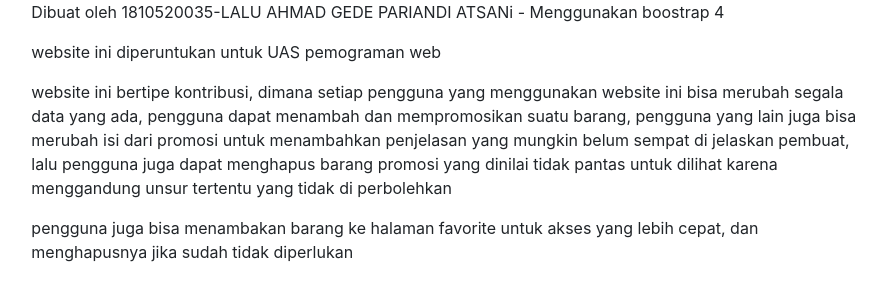
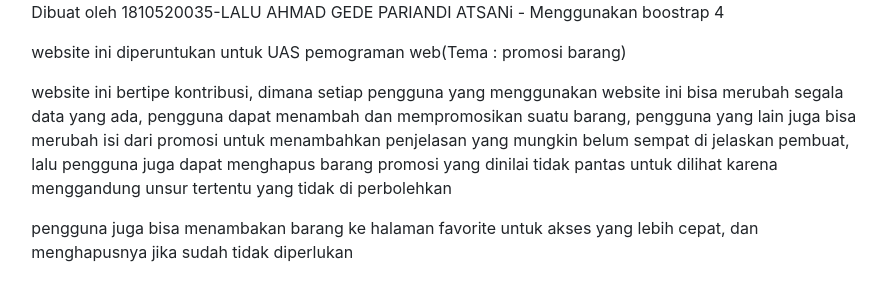
Before and after one commit to ryandiatsani/uas_web_2021, a PHP site: page /about.php in a window 1280 px wide. Shown: the top 301 px of the page, without its empty margins (187-1073 px from the left). Run offline with PHP 8.4, Linux system fonts and the light colour scheme.

Commit message:
Update about.php

```diff
--- a/about.php
+++ b/about.php
@@ -6,7 +6,7 @@
     <div class="col-8">
 
         <p>Dibuat oleh 1810520035-LALU AHMAD GEDE PARIANDI ATSANi - Menggunakan boostrap 4</p>
-        <p>website ini diperuntukan untuk UAS pemograman web</p>
+        <p>website ini diperuntukan untuk UAS pemograman web(Tema : promosi barang)</p>
 
         <p>website ini bertipe kontribusi, dimana setiap pengguna yang menggunakan website ini bisa merubah segala data yang ada, pengguna dapat menambah dan mempromosikan suatu barang, pengguna yang lain juga bisa merubah isi dari promosi untuk menambahkan penjelasan yang mungkin belum sempat di jelaskan pembuat, lalu pengguna juga dapat menghapus barang promosi yang dinilai tidak pantas untuk dilihat karena menggandung unsur tertentu yang tidak di perbolehkan</p>
         <p> pengguna juga bisa menambakan barang ke halaman favorite untuk akses yang lebih cepat, dan menghapusnya jika sudah tidak diperlukan</p>
```
